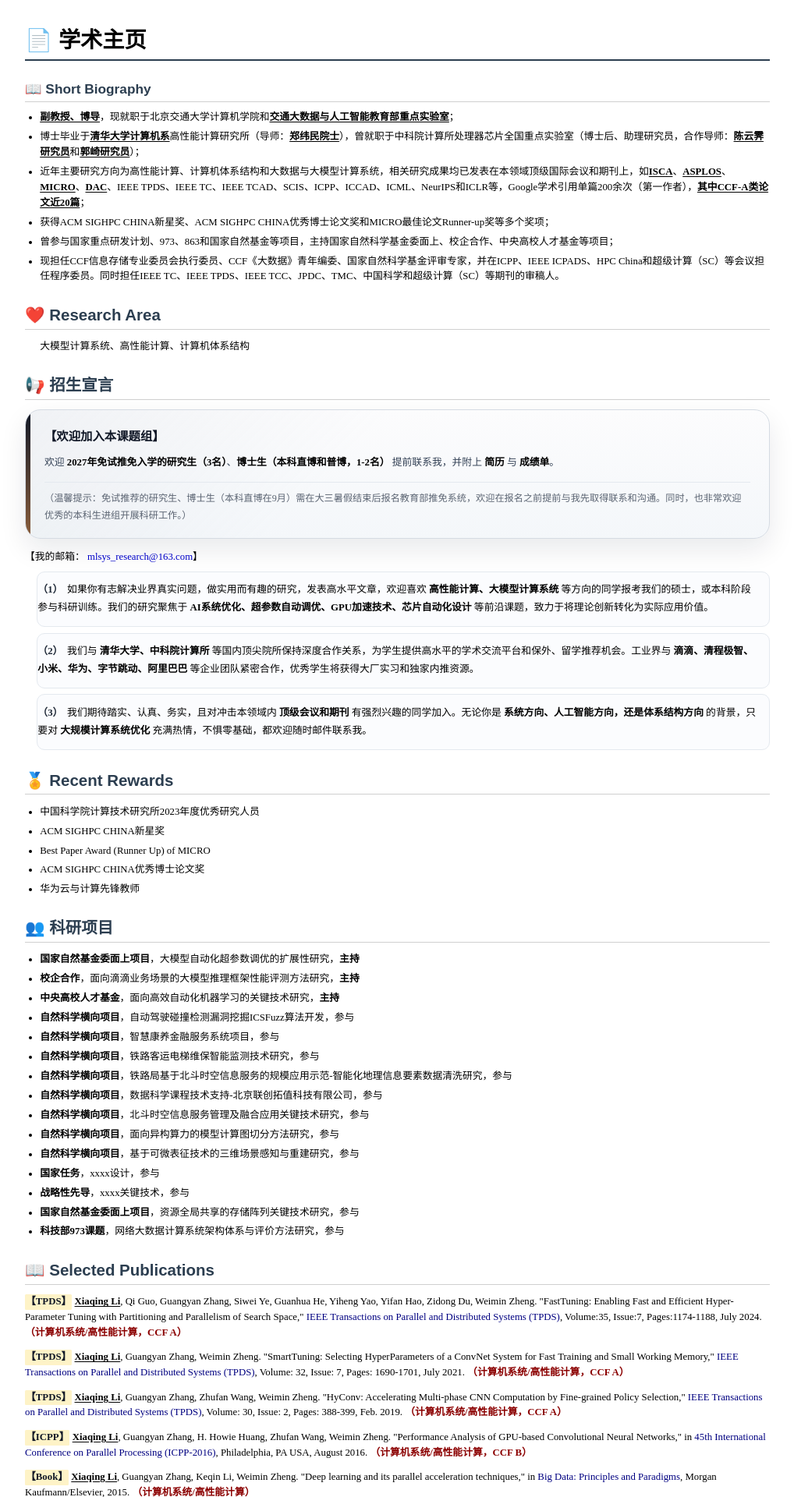
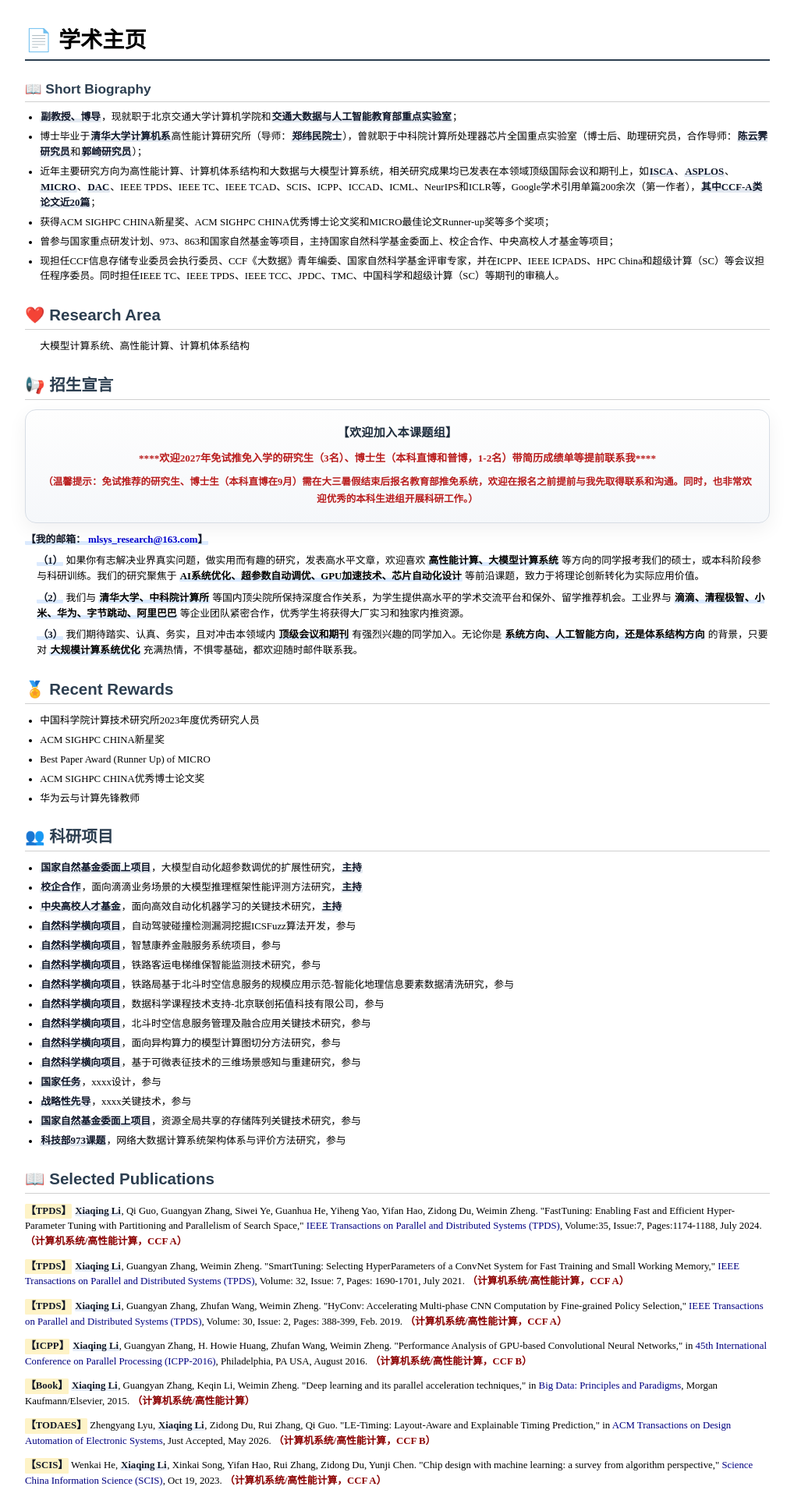
Before and after one commit to mlsys-research-jedy/mlsys-research-jedy.github.io, a Jekyll site: the page index.html, which Jekyll copies as it is, in a window 1280 px wide. Shown: the top 1920 px of the page at 78% size, without its empty margins (123-1141 px from the left). Built offline with Jekyll 4.4.1, drawn with Linux system fonts in a browser that asks for light colours.

Commit message:
Restore homepage to deployment 42 state

```diff
--- a/_includes/author-profile.html
+++ b/_includes/author-profile.html
@@ -34,7 +34,7 @@
         <li><a href="{{ author.uri }}"><i class="fas fa-fw fa-link icon-pad-right" aria-hidden="true"></i>{{ site.data.ui-text[site.locale].website_label | default: "Website" }}</a></li>
       {% endif %}
       {% if author.email %}
-        <li><a class="author__email" href="mailto:{{ author.email }}"><i class="fas fa-fw fa-envelope icon-pad-right" aria-hidden="true"></i>{{ site.data.ui-text[site.locale].email_label | default: "Email" }}</a></li>
+        <li><a href="mailto:{{ author.email }}"><i class="fas fa-fw fa-envelope icon-pad-right" aria-hidden="true"></i>{{ site.data.ui-text[site.locale].email_label | default: "Email" }}</a></li>
       {% endif %}
 
       <!-- Font Awesome and Academicons icons / Academic websites -->
--- a/_sass/layout/_base.scss
+++ b/_sass/layout/_base.scss
@@ -66,9 +66,8 @@ p {
 
 u,
 ins {
-  text-decoration: underline;
-  text-decoration-thickness: auto;
-  text-underline-offset: auto;
+  text-decoration: none;
+  border-bottom: 1px solid var(--global-text-color);
   a {
     color: inherit;
   }
--- a/_sass/layout/_sidebar.scss
+++ b/_sass/layout/_sidebar.scss
@@ -321,12 +321,4 @@
       text-decoration: underline;
     }
   }
-
-  a.author__email {
-    text-decoration: none;
-
-    &:hover {
-      text-decoration: none;
-    }
-  }
 }
--- a/index.html
+++ b/index.html
@@ -60,11 +60,11 @@
             color: #000000;   /* 设为纯黑色 */
         }
         .paper-item .authors .self {
-            font-weight: 700;
-            color: #000000;
-            text-decoration: underline;
-            text-decoration-thickness: auto;
-            text-underline-offset: 0.12em;
+            font-weight: 800;
+            color: #111827;
+            background: linear-gradient(transparent 62%, #e8eef8 62%);
+            padding: 0 0.05em;
+            border-radius: 0.12em;
         }
         .paper-item .venue {
             color: #000080;
@@ -83,35 +83,18 @@
             display: inline-block;
         }
         .bold {
-            font-weight: 700;
-            color: #000000;
-        }
-        .section:not(.recruit-section) .bold {
-            text-decoration: underline;
-            text-decoration-thickness: auto;
-            text-underline-offset: 0.12em;
-        }
-        .professional-services,
-        .professional-services * {
-            text-decoration: none !important;
-        }
-        .professional-services .bold {
-            text-decoration: none !important;
-        }
-        .project-section .bold,
-        .project-section .project-key {
-            font-weight: 700;
-            color: #000000;
-            text-decoration: none;
+            font-weight: 800;
+            color: #0f172a;
+            background: linear-gradient(transparent 62%, #e2e8f0 62%);
+            padding: 0 0.08em;
+            border-radius: 0.12em;
         }
         .recruit-section strong {
-            font-weight: 700;
-            color: #000000;
-            text-decoration: none;
-        }
-        .no-underline {
-            text-decoration: none;
-            font-weight: normal;
+            font-weight: 800;
+            color: #111827;
+            background: linear-gradient(transparent 62%, #dbeafe 62%);
+            padding: 0 0.08em;
+            border-radius: 0.12em;
         }
         .footer {
             margin-top: 2.5em;
@@ -133,74 +116,9 @@
         .recruit-section p {
             margin-bottom: 0.6em;
         }
-        .recruit-board {
-            position: relative;
-            overflow: hidden;
-            border: 1px solid #d5dbe3;
-            border-radius: 20px;
-            margin: 12px 0 14px;
-            padding: 22px 24px 18px;
-            background:
-                linear-gradient(135deg, rgba(158, 173, 190, 0.12), transparent 42%),
-                linear-gradient(180deg, #fcfcfd 0%, #f4f7fa 100%);
-            box-shadow: 0 14px 34px rgba(15, 23, 42, 0.09);
-        }
-        .recruit-board::before {
-            content: "";
-            position: absolute;
-            inset: 0 auto 0 0;
-            width: 6px;
-            background: linear-gradient(180deg, #111827 0%, #8b5e3c 100%);
-        }
-        .recruit-board .board-title {
-            margin: 0 0 10px 0;
-            font-weight: 800;
-            color: #111827;
-            font-size: 1.2em;
-            text-align: left;
-        }
-        .recruit-board .board-highlight {
-            margin: 0;
-            color: #334155;
-            font-size: 1em;
-            line-height: 1.85;
-            text-align: left;
-        }
-        .recruit-board .board-note {
-            margin: 12px 0 0 0;
-            padding-top: 10px;
-            border-top: 1px solid #e4e9ef;
-            color: #5b6472;
-            font-size: 0.95em;
-            line-height: 1.8;
-            text-align: left;
-        }
-        .recruit-list {
-            list-style: none;
-            padding-left: 0;
-            margin-top: 0.5em;
-        }
-        .recruit-list li {
-            margin-bottom: 0.85em;
-            padding: 0.9em 1em 0.9em 0.95em;
-            line-height: 1.8;
-            border: 1px solid #e4e9ef;
-            border-radius: 10px;
-            background: #fbfcfe;
-        }
-        .recruit-list .item-index {
-            font-weight: 700;
-            color: #1f2937;
-            margin-right: 0.2em;
-        }
-        .recruit-list strong {
-            font-weight: 700;
-            color: #000000;
-        }
         @media (max-width: 600px) {
             body { padding: 0 15px 0 10px; }
             ul { padding-left: 1.2em; }
-            .recruit-board { padding: 18px 16px 16px; }
         }
     </style>
 </head>
@@ -209,7 +127,7 @@
     <h1>📄 学术主页</h1>
 
     <!-- ==================== Short Biography ==================== -->
-    <div class="section project-section">
+    <div class="section">
         <div class="section-title biography-title">📖 Short Biography</div>
         <ul>
             <li><span class="bold">副教授、博导</span>，现就职于北京交通大学计算机学院和<span class="bold">交通大数据与人工智能教育部重点实验室</span>；</li>
@@ -233,22 +151,22 @@
     <div class="section-title">📢 招生宣言</div>
 
     <!-- 条幅：包含 【欢迎加入本课题组】 + 带星号通知 -->
-    <div class="recruit-board">
-        <p class="board-title">【欢迎加入本课题组】</p>
-        <p class="board-highlight">欢迎 <strong>2027年免试推免入学的研究生（3名）</strong>、<strong>博士生（本科直博和普博，1-2名）</strong> 提前联系我，并附上 <strong>简历</strong> 与 <strong>成绩单</strong>。</p>
-        <p class="board-note">（温馨提示：免试推荐的研究生、博士生（本科直博在9月）需在大三暑假结束后报名教育部推免系统，欢迎在报名之前提前与我先取得联系和沟通。同时，也非常欢迎优秀的本科生进组开展科研工作。）</p>
+    <div style="border: 1px solid #d7dde5; text-align: center; padding: 18px 22px; border-radius: 14px; margin: 12px 0; background: linear-gradient(180deg, #fefefe 0%, #f5f7fa 100%); box-shadow: 0 8px 24px rgba(15, 23, 42, 0.06);">
+        <p style="margin: 0 0 8px 0; font-weight: 700; color: #1f2d3d; font-size: 1.18em; letter-spacing: 0.02em;">【欢迎加入本课题组】</p>
+        <p style="margin: 0; font-weight: 800; color: #b91c1c; font-size: 1.03em; line-height: 1.75;">****欢迎2027年免试推免入学的研究生（3名）、博士生（本科直博和普博，1-2名）带简历成绩单等提前联系我****</p>
+        <p style="margin: 8px 0 0 0; color: #b91c1c; font-size: 0.98em; line-height: 1.8; font-weight: 600;">（温馨提示：免试推荐的研究生、博士生（本科直博在9月）需在大三暑假结束后报名教育部推免系统，欢迎在报名之前提前与我先取得联系和沟通。同时，也非常欢迎优秀的本科生进组开展科研工作。）</p>
     </div>
 
     <!-- 邮箱：普通正文，保持原有样式 -->
-    <p class="no-underline">【我的邮箱： <span style="color:#0000cc;">mlsys_research@163.com</span>】</p>
+    <p><strong>【我的邮箱： <span style="color:#0000cc;">mlsys_research@163.com</span>】</strong></p>
 
     <!-- 列表项：无黑点，仅保留编号 -->
 
 
-<ul class="recruit-list">
-    <li><span class="item-index">（1）</span> 如果你有志解决业界真实问题，做实用而有趣的研究，发表高水平文章，欢迎喜欢 <strong>高性能计算、大模型计算系统</strong> 等方向的同学报考我们的硕士，或本科阶段参与科研训练。我们的研究聚焦于 <strong>AI系统优化、超参数自动调优、GPU加速技术、芯片自动化设计</strong> 等前沿课题，致力于将理论创新转化为实际应用价值。</li>
-    <li><span class="item-index">（2）</span> 我们与 <strong>清华大学、中科院计算所</strong> 等国内顶尖院所保持深度合作关系，为学生提供高水平的学术交流平台和保外、留学推荐机会。工业界与 <strong>滴滴、清程极智、小米、华为、字节跳动、阿里巴巴</strong> 等企业团队紧密合作，优秀学生将获得大厂实习和独家内推资源。</li>
-    <li><span class="item-index">（3）</span> 我们期待踏实、认真、务实，且对冲击本领域内 <strong>顶级会议和期刊</strong> 有强烈兴趣的同学加入。无论你是 <strong>系统方向、人工智能方向，还是体系结构方向</strong> 的背景，只要对 <strong>大规模计算系统优化</strong> 充满热情，不惧零基础，都欢迎随时邮件联系我。</li>
+<ul>
+    <li><strong>（1）</strong> 如果你有志解决业界真实问题，做实用而有趣的研究，发表高水平文章，欢迎喜欢 <strong style="color:black; font-weight:bold;">高性能计算、大模型计算系统</strong> 等方向的同学报考我们的硕士，或本科阶段参与科研训练。我们的研究聚焦于 <strong style="color:black; font-weight:bold;">AI系统优化、超参数自动调优、GPU加速技术、芯片自动化设计</strong> 等前沿课题，致力于将理论创新转化为实际应用价值。</li>
+    <li><strong>（2）</strong> 我们与 <strong style="color:black; font-weight:bold;">清华大学、中科院计算所</strong> 等国内顶尖院所保持深度合作关系，为学生提供高水平的学术交流平台和保外、留学推荐机会。工业界与 <strong style="color:black; font-weight:bold;">滴滴、清程极智、小米、华为、字节跳动、阿里巴巴</strong> 等企业团队紧密合作，优秀学生将获得大厂实习和独家内推资源。</li>
+    <li><strong>（3）</strong> 我们期待踏实、认真、务实，且对冲击本领域内 <strong style="color:black; font-weight:bold;">顶级会议和期刊</strong> 有强烈兴趣的同学加入。无论你是 <strong style="color:black; font-weight:bold;">系统方向、人工智能方向，还是体系结构方向</strong> 的背景，只要对 <strong style="color:black; font-weight:bold;">大规模计算系统优化</strong> 充满热情，不惧零基础，都欢迎随时邮件联系我。</li>
 </ul>
 
 </div>
@@ -268,24 +186,24 @@
     </div>
 
     <!-- ==================== 科研项目 ==================== -->
-    <div class="section project-section">
+    <div class="section">
         <div class="section-title">👥 科研项目</div>
         <ul>
-            <li><span class="project-key">国家自然基金委面上项目</span>，大模型自动化超参数调优的扩展性研究，<span class="project-key">主持</span></li>
-            <li><span class="project-key">校企合作</span>，面向滴滴业务场景的大模型推理框架性能评测方法研究，<span class="project-key">主持</span></li>
-            <li><span class="project-key">中央高校人才基金</span>，面向高效自动化机器学习的关键技术研究，<span class="project-key">主持</span></li>
-            <li><span class="project-key">自然科学横向项目</span>，自动驾驶碰撞检测漏洞挖掘ICSFuzz算法开发，参与</li>
-            <li><span class="project-key">自然科学横向项目</span>，智慧康养金融服务系统项目，参与</li>
-            <li><span class="project-key">自然科学横向项目</span>，铁路客运电梯维保智能监测技术研究，参与</li>
-            <li><span class="project-key">自然科学横向项目</span>，铁路局基于北斗时空信息服务的规模应用示范-智能化地理信息要素数据清洗研究，参与</li>
-            <li><span class="project-key">自然科学横向项目</span>，数据科学课程技术支持-北京联创拓值科技有限公司，参与</li>
-            <li><span class="project-key">自然科学横向项目</span>，北斗时空信息服务管理及融合应用关键技术研究，参与</li>
-            <li><span class="project-key">自然科学横向项目</span>，面向异构算力的模型计算图切分方法研究，参与</li>
-            <li><span class="project-key">自然科学横向项目</span>，基于可微表征技术的三维场景感知与重建研究，参与</li>
-            <li><span class="project-key">国家任务</span>，xxxx设计，参与</li>
-            <li><span class="project-key">战略性先导</span>，xxxx关键技术，参与</li>
-            <li><span class="project-key">国家自然基金委面上项目</span>，资源全局共享的存储阵列关键技术研究，参与</li>
-            <li><span class="project-key">科技部973课题</span>，网络大数据计算系统架构体系与评价方法研究，参与</li>
+            <li><span class="bold">国家自然基金委面上项目</span>，大模型自动化超参数调优的扩展性研究，<span class="bold">主持</span></li>
+            <li><span class="bold">校企合作</span>，面向滴滴业务场景的大模型推理框架性能评测方法研究，<span class="bold">主持</span></li>
+            <li><span class="bold">中央高校人才基金</span>，面向高效自动化机器学习的关键技术研究，<span class="bold">主持</span></li>
+            <li><span class="bold">自然科学横向项目</span>，自动驾驶碰撞检测漏洞挖掘ICSFuzz算法开发，参与</li>
+            <li><span class="bold">自然科学横向项目</span>，智慧康养金融服务系统项目，参与</li>
+            <li><span class="bold">自然科学横向项目</span>，铁路客运电梯维保智能监测技术研究，参与</li>
+            <li><span class="bold">自然科学横向项目</span>，铁路局基于北斗时空信息服务的规模应用示范-智能化地理信息要素数据清洗研究，参与</li>
+            <li><span class="bold">自然科学横向项目</span>，数据科学课程技术支持-北京联创拓值科技有限公司，参与</li>
+            <li><span class="bold">自然科学横向项目</span>，北斗时空信息服务管理及融合应用关键技术研究，参与</li>
+            <li><span class="bold">自然科学横向项目</span>，面向异构算力的模型计算图切分方法研究，参与</li>
+            <li><span class="bold">自然科学横向项目</span>，基于可微表征技术的三维场景感知与重建研究，参与</li>
+            <li><span class="bold">国家任务</span>，xxxx设计，参与</li>
+            <li><span class="bold">战略性先导</span>，xxxx关键技术，参与</li>
+            <li><span class="bold">国家自然基金委面上项目</span>，资源全局共享的存储阵列关键技术研究，参与</li>
+            <li><span class="bold">科技部973课题</span>，网络大数据计算系统架构体系与评价方法研究，参与</li>
         </ul>
     </div>
 
@@ -504,7 +422,7 @@
 </html>
 
 <!-- ==================== Professional Services ==================== -->
-<div class="section professional-services">
+<div class="section">
     <div class="section-title">👥 Professional Services</div>
 
     <div style="margin-bottom: 0.8em;">
```
